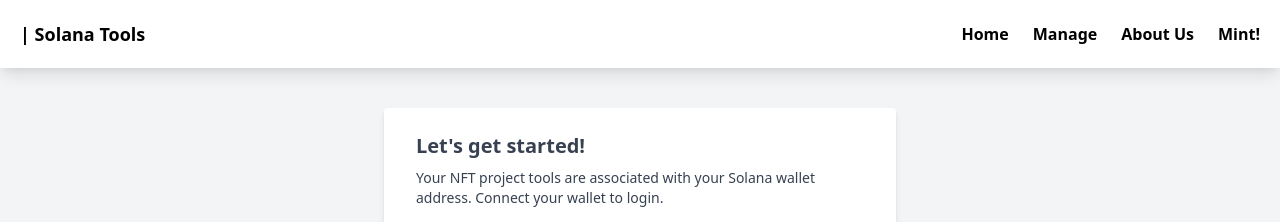
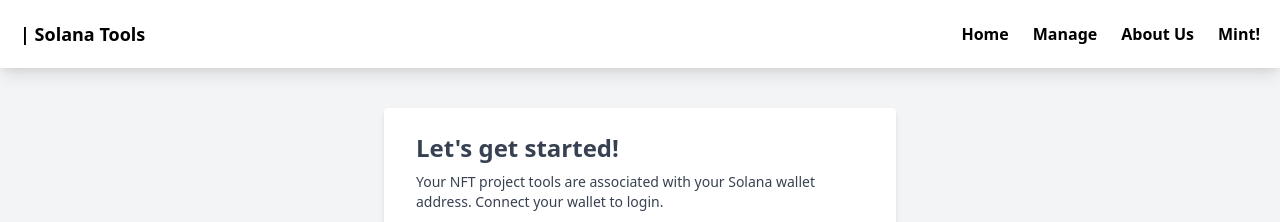
Before and after one commit to mitrovicstefan/solana-discord-verification-bot, a Nuxt app: page /manage in a window 1280 px wide. Shown: the top 222 px of the page. Built offline with nearby package versions, Linux system fonts and the light colour scheme.

Commit message:
manage page update

```diff
--- a/pages/manage.vue
+++ b/pages/manage.vue
@@ -1,7 +1,7 @@
 <template >
   <div>
     <div v-if="step === 1">
-        <h2 class="block text-gray-700 text-xl font-bold mb-2">Let's get started!</h2>
+        <h2 class="block text-gray-700 text-2xl font-bold mb-2">Let's get started!</h2>
         <div class="block text-gray-700 text-sm mb-5">
           Your NFT project tools are associated with your Solana wallet address. Connect your wallet to login.
         </div>
```
